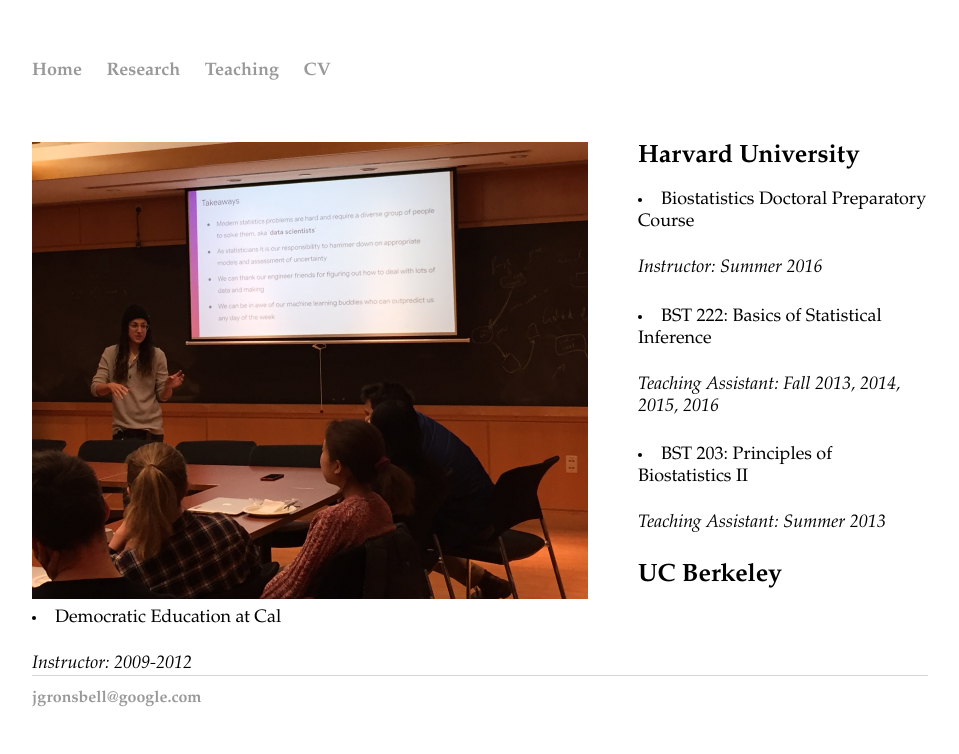
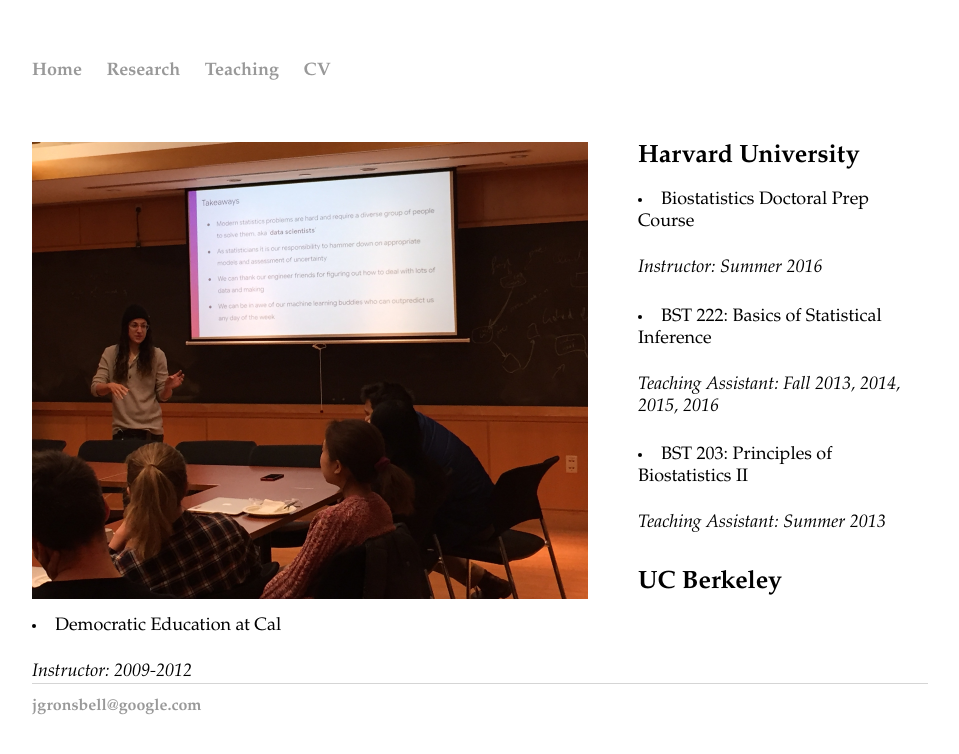
Before and after one commit to jgrons/old_website, a Jekyll site: the page built from teaching.html, in a window 1280 px wide. Shown: the top 754 px of the page, without its empty margins (160-1119 px from the left). Built offline with Jekyll 4.4.1, drawn with Linux system fonts in a browser that asks for light colours.

Commit message:
Update teaching.html

```diff
--- a/teaching.html
+++ b/teaching.html
@@ -15,7 +15,7 @@ title: Jesse Gronsbell
 
 	<h1 style="font-size:25px; font-family: palatino"> Harvard University </h1>
 
-	<li style="font-size:18px; font-family: palatino"> Biostatistics Doctoral Preparatory Course </li>
+	<li style="font-size:18px; font-family: palatino"> Biostatistics Doctoral Prep Course </li>
 
 	<p style="margin-bottom:0.2cm;"> </p>
 
@@ -38,7 +38,7 @@ title: Jesse Gronsbell
 	<em style="font-size:18px; font-family: palatino">   Teaching Assistant: Summer 2013 </em>
 
 
-	<p style="margin-bottom:0.7cm;"> </p>
+	<p style="margin-bottom:0.9cm;"> </p>
 
 	<h1 style="font-size:25px; font-family: palatino"> UC Berkeley </h1>
 
```
